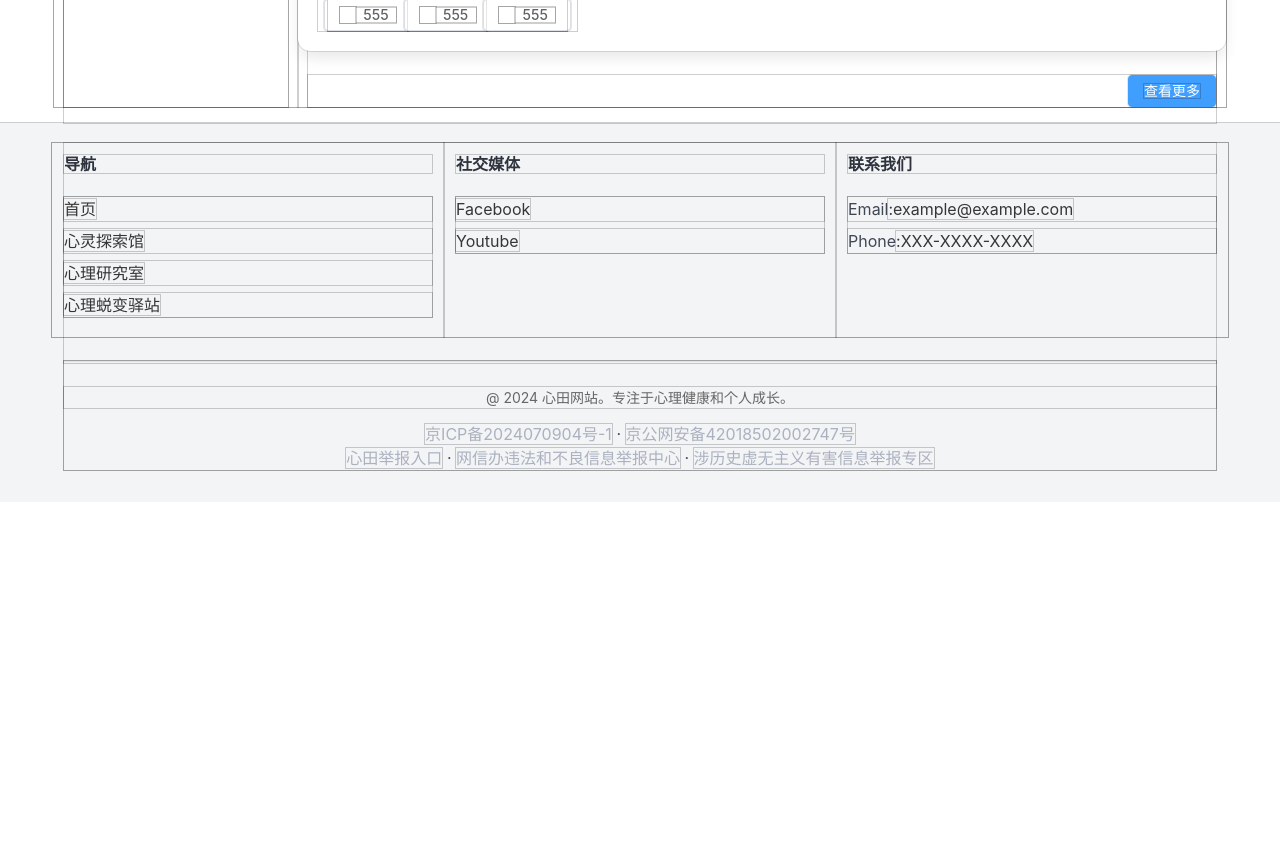
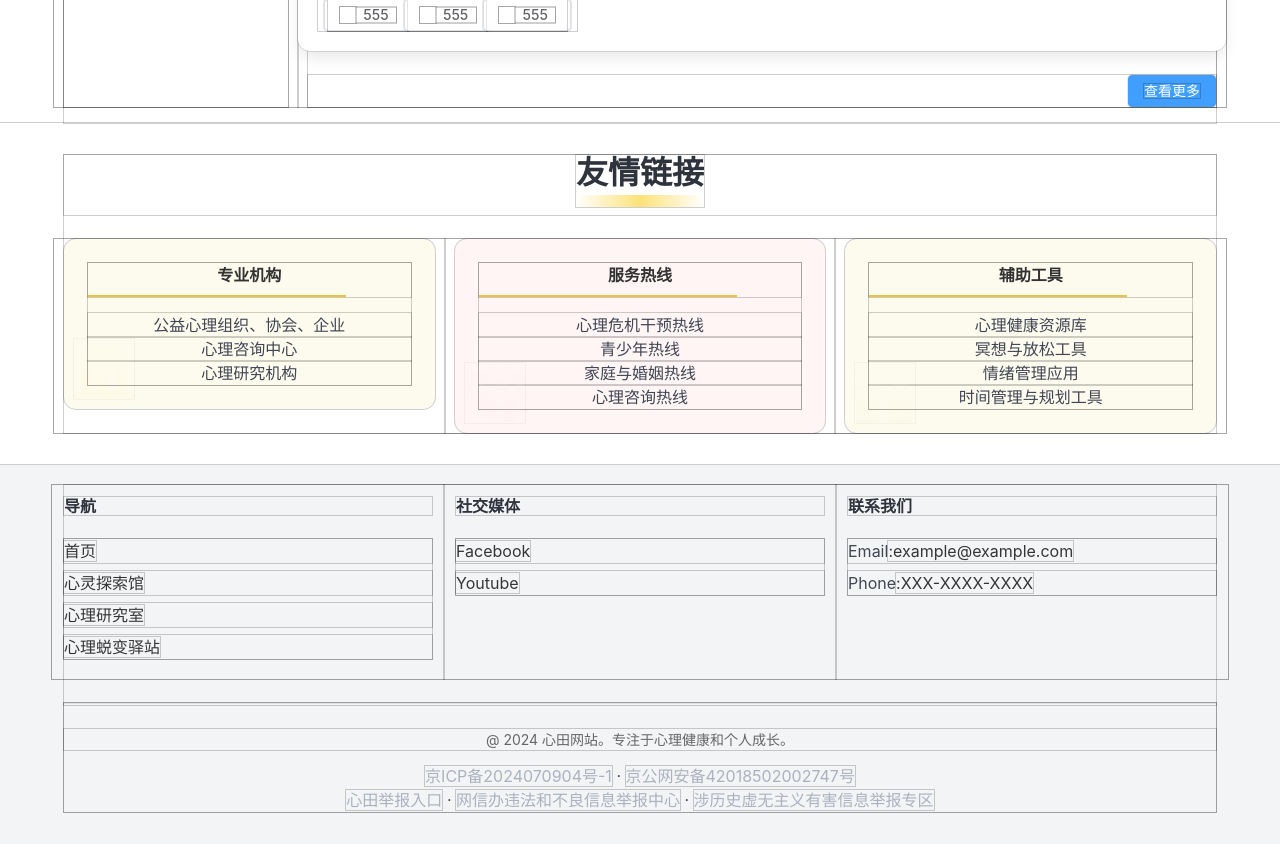
Before and after one commit to Schweik7/xintian, a Vue app: page / in a window 1280 px wide. Shown: the part 1700-2544 px from the top of the page. Before the commit the page ends 2202 px from the top, so only its background shows below. Built offline with nearby package versions, Linux system fonts and the light colour scheme; some icons are missing.

Commit message:
在电脑端上显示不错

```diff
--- a/src/App.vue
+++ b/src/App.vue
@@ -4,7 +4,7 @@
     <MainSectionComponent />
     <ContentComponent />
     <TopicsComponent />
-
+    <FriendshipLinksComponent />
     <FooterComponent />
   </div>
 </template>
@@ -13,9 +13,9 @@
 import HeaderComponent from './components/HeaderComponent.vue';
 import MainSectionComponent from './components/MainSectionComponent.vue';
 import ContentComponent from './components/ContentComponent.vue';
-
 import FooterComponent from './components/FooterComponent.vue';
 import TopicsComponent from './components/TopicsComponent.vue';
+import FriendshipLinksComponent from './components/FriendshipLinksComponent.vue';
 import 'element-plus/theme-chalk/display.css';
 
 export default {
@@ -26,6 +26,7 @@ export default {
     ContentComponent,
     TopicsComponent,
     FooterComponent,
+    FriendshipLinksComponent
   },
   mounted() {
     document.title = "心田"; // 在这里设置网站标题
--- /dev/null
+++ b/src/components/FriendshipLinksComponent.vue
@@ -0,0 +1,128 @@
+<template>
+    <section class="section">
+      <div class="container">
+        <!-- 标题 -->
+        <div class="content has-text-centered">
+          <h1 class="title topics-title">友情链接</h1>
+        </div>
+
+        <!-- 栅格布局 -->
+        <el-row :gutter="20">
+          <!-- 专业机构 -->
+          <el-col :span="8">
+            <div class="link-card">
+              <div class="link-card-content has-text-centered">
+                <h2 class="link-title">专业机构</h2>
+                <p>公益心理组织、协会、企业</p>
+                <p>心理咨询中心</p>
+                <p>心理研究机构</p>
+              </div>
+              <img src="@/images/专业机构.png" class="link-card-background" alt="Professional Background">
+            </div>
+          </el-col>
+
+          <!-- 服务热线 -->
+          <el-col :span="8">
+            <div class="link-card link-card-pink  has-text-centered">
+              <div class="link-card-content">
+                <h2 class="link-title">服务热线</h2>
+                <p>心理危机干预热线</p>
+                <p>青少年热线</p>
+                <p>家庭与婚姻热线</p>
+                <p>心理咨询热线</p>
+              </div>
+              <img src="@/images/服务热线.png" class="link-card-background" alt="Service Background">
+            </div>
+          </el-col>
+
+          <!-- 辅助工具 -->
+          <el-col :span="8">
+            <div class="link-card">
+              <div class="link-card-content  has-text-centered">
+                <h2 class="link-title">辅助工具</h2>
+                <p>心理健康资源库</p>
+                <p>冥想与放松工具</p>
+                <p>情绪管理应用</p>
+                <p>时间管理与规划工具</p>
+              </div>
+              <img src="@/images/辅助工具.png" class="link-card-background" alt="Tool Background">
+            </div>
+          </el-col>
+        </el-row>
+      </div>
+    </section>
+  </template>
+
+  <script>
+  export default {
+    name: 'FriendshipLinksComponent',
+  };
+  </script>
+
+  <style scoped>
+  .section {
+    padding: 2rem 0;
+  }
+
+  .topics-title {
+    margin-bottom: 1rem;
+    position: relative;
+    display: inline-block;
+  }
+
+  /* 样式 */
+  .link-card {
+    background-color: #fdfbee;
+    padding: 1.5rem;
+    border-radius: 12px;
+    position: relative; /* 使背景图片相对定位 */
+    overflow: hidden; /* 确保图片不会超出容器 */
+  }
+
+  .link-card-pink {
+    background-color: #fff5f5; /* 服务热线的背景颜色 */
+  }
+
+  .link-title {
+    font-weight: bold;
+    color: #333;
+    margin-bottom: 1rem;
+    position: relative;
+  }
+
+  .link-title::after {
+    content: '';
+    display: block;
+    width: 80%;
+    height: 2px;
+    background-color: #f0c040;
+    margin-top: 0.5rem;
+    margin-left: 0;
+  }
+
+  /* 背景图片 */
+  .link-card-background {
+    position: absolute;
+    bottom: 10px;
+    left: 10px;
+    width: 60px; /* 调整图片大小 */
+    height: auto;
+    opacity: 0.2; /* 透明度设置为0.2 */
+  }
+
+  /* 调整标题部分的样式 */
+.topics-title {
+    margin-bottom: 0.5rem;
+    position: relative;
+    display: inline-block;
+}
+
+/* 标题下划线的样式 */
+.topics-title::after {
+    content: '';
+    display: block;
+    height: 12px;
+    background: linear-gradient(to right, transparent, hsl(48, 97%, 73%), transparent);
+    margin-top: 4px;
+}
+  </style>
--- a/src/components/ResearchTeamsComponent.vue
+++ /dev/null
@@ -1,65 +0,0 @@
-<template>
-    <div>
-      <div class="section_17 flex-row justify-between">
-        <div class="group_5 flex-col"></div>
-        <div class="group_12 flex-col justify-between">
-          <div class="para-wrapper_6">
-            <span class="text_19">北京师范大学、北京林业大学</span>
-            <span class="paragraph_8">为代表的研究团队提供青少年心理评估与干预的理论和实践依据<br /></span>
-            <span class="text_20">上海市浦东新区精神卫生中心</span>
-            <span class="paragraph_9">为主体的临床团队提供临床经验和实地测验证据<br /></span>
-            <span class="text_21">中国信通院江西研究院研发团队</span>
-            <span class="text_22">提供专业数字化技术和产业基础保障</span>
-          </div>
-          <div class="text-wrapper_7 flex-col">
-            <span class="text_in_button">进一步了解</span>
-          </div>
-        </div>
-      </div>
-      <div class="section_10 flex-col"></div>
-      <div class="section_11 flex-col"></div>
-      <div class="section_18 flex-row justify-between">
-        <div class="box_9 flex-row">
-          <div class="image-text_13 flex-row justify-between">
-            <img class="label_8"
-              src="@/images/61a7ab2b04175497bc80d41be73381dc.png" />
-            <span class="text-group_5">简单心理</span>
-          </div>
-        </div>
-        <div class="box_10 flex-row">
-          <div class="image-text_14 flex-row justify-between">
-            <img class="label_9"
-              src="@/images/deca01bfe8cf3956e0379b7191477fec.png" />
-            <span class="text-group_6">壹点灵</span>
-          </div>
-        </div>
-        <div class="box_11 flex-row">
-          <div class="image-text_15 flex-row justify-between">
-            <img class="label_10"
-              src="@/images/6b24b78ed6ac960fc37cd77bbd6f08f3.png" />
-            <span class="text-group_7">壹心理</span>
-          </div>
-        </div>
-        <div class="box_12 flex-row">
-          <div class="image-text_16 flex-row justify-between">
-            <img class="label_11"
-              src="@/images/3de7074e5ae724090b4a0e034491e5f8.png" />
-            <span class="text-group_8">阳光易德</span>
-          </div>
-        </div>
-      </div>
-      <!-- <img class="image_7" alt="心田网站"   src="@/images/8bcc87ed5ef6d39955ef99074dd2f8df.png" /> -->
-      <span class="text_24">你的困扰</span>
-      <img class="image_8" alt="我们的团队"   src="@/images/8a44b99755cf4086bbb142cc89b87f85.png" />
-      <span class="text_25">我们的团队</span>
-      <span class="text_26">友情链接</span>
-    </div>
-  </template>
-
-  <script>
-//   import TroubleCategoriesComponent from './TroubleCategoriesComponent.vue';
-
-  export default {
-    name: 'ResearchTeamsComponent',
-  };
-  </script>
--- a/src/components/TroubleCategoriesComponent.vue
+++ /dev/null
@@ -1,59 +0,0 @@
-<template>
-    <div class="section_16 flex-row justify-between">
-      <div
-        v-for="(category, index) in troubleCategories"
-        :key="index"
-        :class="'flex-col block_'+(index+5)"
-      >
-        <div :class="'flex-row justify-between image-text_'+(index+9)">
-          <img :class="'label_' + (index + 4)" :src="category.imageSrc"   />
-          <span :class="'text-group_' + (index + 1)">{{ category.title }}</span>
-        </div>
-        <span :class="'paragraph_' + (index + 4)">
-          <template v-for="(problem, idx) in category.problems">
-            {{ problem }}<br v-if="idx < category.problems.length - 1" />
-          </template>
-        </span>
-      </div>
-    </div>
-  </template>
-
-  <script>
-  import image1 from "@/images/4cecb4b29b99eeb8e0f7de4b868bc99b.png";
-  import image2 from "@/images/07f3b77435693004758d44a2edb3c8f2.png";
-  import image3 from "@/images/ec27304e906837ba42e2b29dd404651a.png";
-  import image4 from "@/images/93dcf3e14b22cec8d38daeffadb15f79.png";
-  export default {
-    name: "TroubleCategoriesComponent",
-    data() {
-      return {
-        troubleCategories: [
-          {
-            title: "儿童青少年",
-            // imageSrc: "@/images/4cecb4b29b99eeb8e0f7de4b868bc99b.png",
-            imageSrc: image1,
-            problems: ["意志行为障碍", "行为障碍问题", "情绪发展问题", "社会性交往"],
-          },
-          {
-            title: "亲子关系",
-            // imageSrc: "@/images/07f3b77435693004758d44a2edb3c8f2.png",
-            imageSrc: image2,
-            problems: ["与父母的沟通", "亲子关系单薄", "对父母的态度", "父母的压力"],
-          },
-          {
-            title: "人际交往",
-            // imageSrc: "@/images/ec27304e906837ba42e2b29dd404651a.png",
-            imageSrc: image3,
-            problems: ["社会关系", "师生关系", "沟通交流", "孤独自卑"],
-          },
-          {
-            title: "个人成长",
-            // imageSrc: "@/images/93dcf3e14b22cec8d38daeffadb15f79.png",
-            imageSrc: image4,
-            problems: ["学业压力", "情绪困扰", "自我评价"],
-          },
-        ],
-      };
-    },
-  };
-  </script>
```
Also changed, not shown: src/images/服务热线.png (renamed from src/images/电话热线.png).
